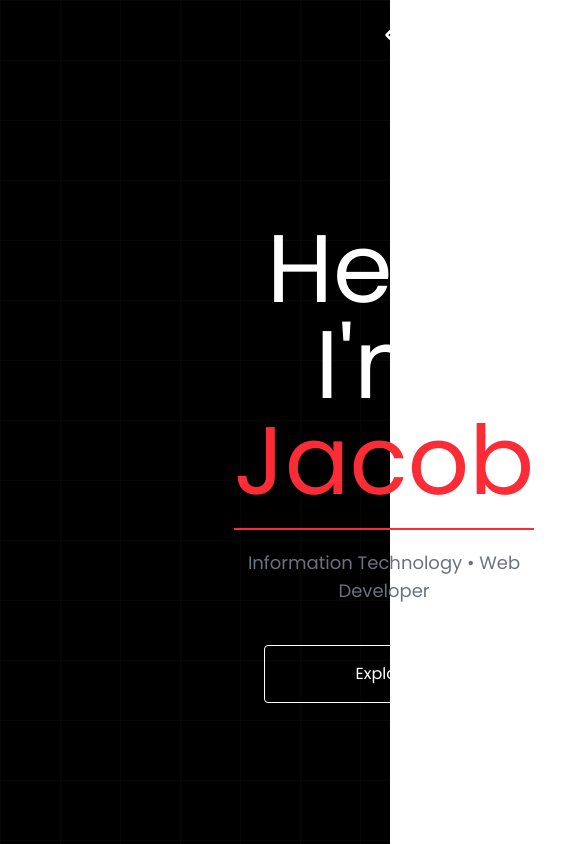
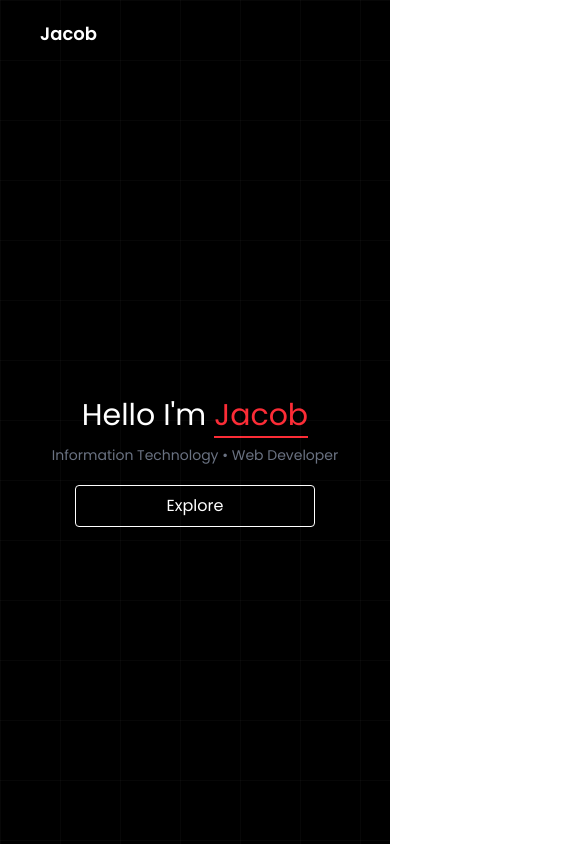
Before and after one commit to Jacodesit/JacobsPortfolio, a React (Vite) app: page / in a window 390 px wide. Shown: the top 844 px of the page, 585 px wide, since content can reach past the window. Built offline with nearby package versions, Linux system fonts and the light colour scheme.

Commit message:
Make the landing page responsive

```diff
--- a/src/Pages/landing-page.tsx
+++ b/src/Pages/landing-page.tsx
@@ -7,7 +7,7 @@ type PageProps = {
 
 export default function Landing({ name }:PageProps) {
     return (
-        <main className="min-h-screen w-full bg-black relative text-white">
+        <main className="min-h-screen w-screen bg-black relative text-white">
             {/* Vercel Grid */}
                 <div
                 className="absolute inset-0 opacity-30"
@@ -20,13 +20,13 @@ export default function Landing({ name }:PageProps) {
                 }}
             />
             {/* Your Content/Components */}
-            <div className="px-96 ">
+            <div className="lg:px-96 ">
                 <Header />
-                <main className="flex justify-center items-center h-screen ">
-                    <div className="flex flex-col gap-10 text-center mt-20 items-center">
-                        <div className="flex flex-col gap-10">
-                            <h1 className="text-8xl">Hello I'm <span className="text-red-500 border-b-2 border-red-500">{name}</span></h1>
-                            <p className="text-lg text-gray-500">Information Technology • Web Developer</p>
+                <main className="flex justify-center items-center h-screen">
+                    <div className="flex flex-col gap-5 md:gap-8 lg:gap-10 text-center mt-20 items-center">
+                        <div className="flex flex-col gap-3 md:gap-8 lg:gap-10">
+                            <h1 className="text-3xl md:text-5xl lg:text-8xl">Hello I'm <span className="text-red-500 border-b-2 border-red-500">{name}</span></h1>
+                            <p className="text-sm md:text-lg text-gray-500">Information Technology • Web Developer</p>
                         </div>
                         <ActionBtn />
                     </div>
--- a/src/components/actions-btn.tsx
+++ b/src/components/actions-btn.tsx
@@ -5,7 +5,7 @@ export default function ActionBtn() {
         <nav>
             <Link
                 to='/home'
-                className="flex w-60 justify-center border py-4 rounded transition-all duration-300 hover:bg-red-500  relative z-10 hover:cursor-pointer hover:scale-105"
+                className="flex w-60 justify-center border py-2 md:py-3 lg:py-4 rounded transition-all duration-300 hover:bg-red-500  relative z-10 hover:cursor-pointer hover:scale-105"
             >
                 Explore
             </Link>
--- a/src/components/header.tsx
+++ b/src/components/header.tsx
@@ -1,11 +1,8 @@
-import { CodeXml } from "lucide-react"
-
 export default function Header() {
     const name = 'Jacob'
     return (
-        <header className="py-5 fixed z-50 w-auto">
+        <header className="py-5 px-10 fixed z-50 w-auto">
             <div className="flex gap-2">
-                <CodeXml size={30}/>
                 <h1 className="font-semibold text-lg">{name}</h1>
             </div>
         </header>
```
